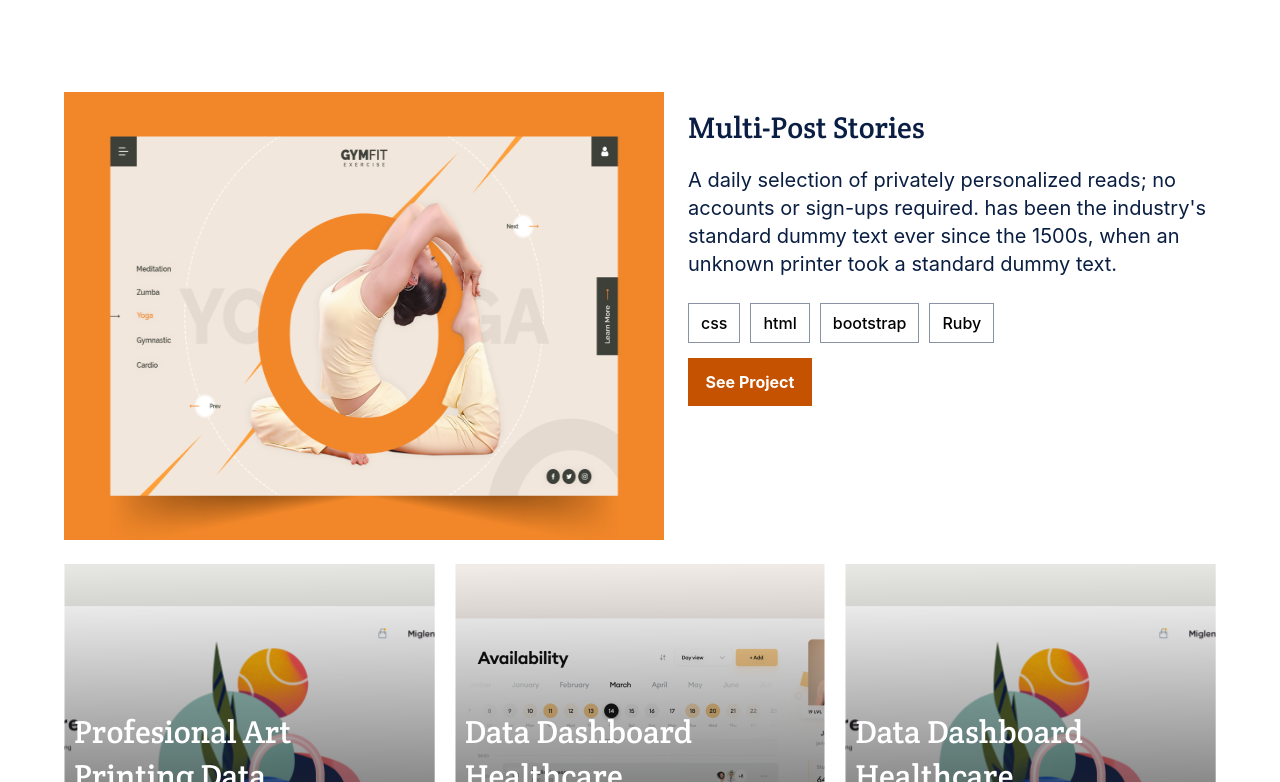
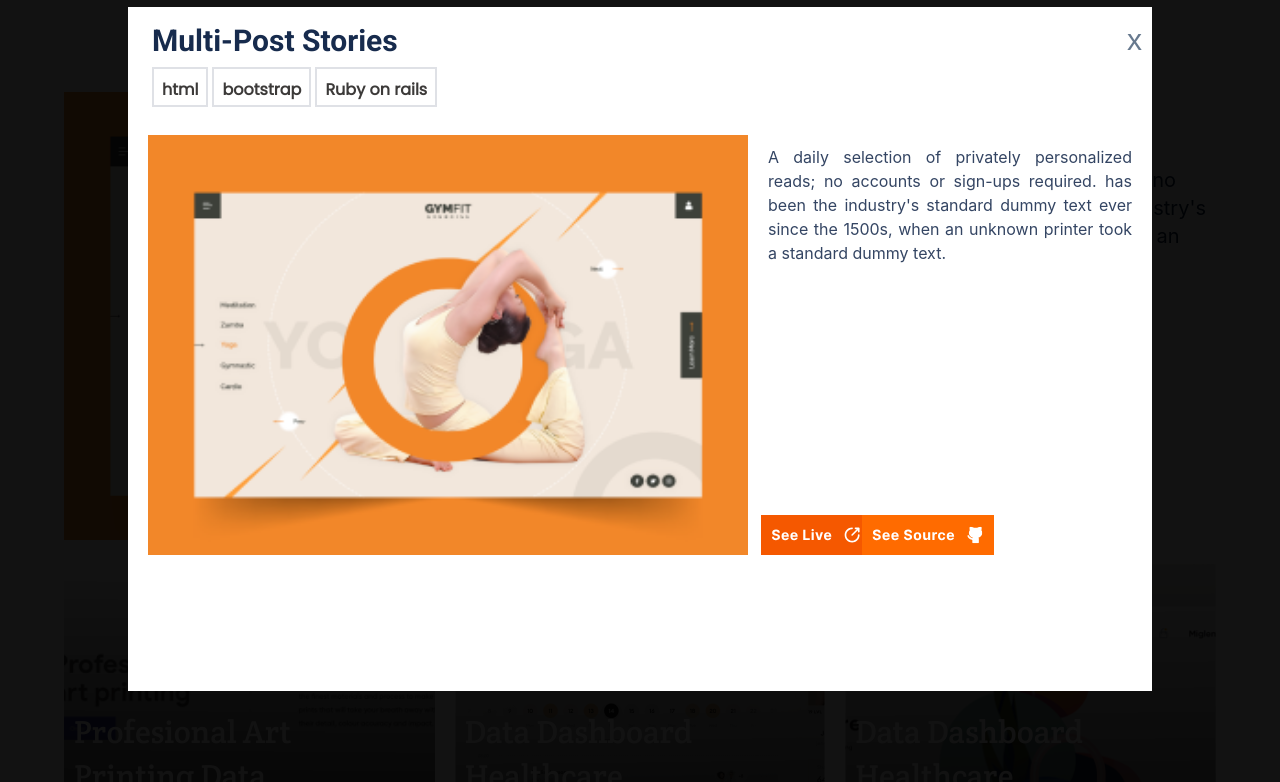
Before and after one commit to brightbrain20/my-portfolio, a website with bundled scripts: page index.html in a window 1280 px wide. Both pictures are taken after a click on the link "See Project". Shown: the part 845-1627 px from the top of the page. Built offline with nearby package versions, Linux system fonts and the light colour scheme; a web font is replaced by a local one.

Commit message:
create popup

```diff
--- a/index.html
+++ b/index.html
@@ -86,17 +86,19 @@
       </div>
     </div>
   </section>
-  <section  id="about" class="About-myself">
+  <section id="about" class="About-myself">
     <div class="Recent-work">
       <div class="Recent">My Recent Works</div>
-      <div class="hr"> <hr></div>
+      <div class="hr">
+        <hr>
+      </div>
     </div>
     <div class="Multi-Post-container">
       <div class="about-img">
-        <img src="./Images/Img Placeholder.png"  alt="img">
+        <img src="./Images/Img Placeholder.png" alt="">
       </div>
       <div class="desktop">
-        <img src="./Images/Img Placeholder (2).png" class="img-about"  alt="img">
+        <img src="./Images/Img Placeholder (2).png" class="img-about" alt="">
       </div>
       <div class="Multi">
         <p class="Multi-Post-Heading">
@@ -121,13 +123,13 @@
             Ruby
           </li>
         </ul>
-        <a href="#1" class="Multi-Post-project button">See Project</a>
+        <a href="#1" id="one"  class="Multi-Post-project cards button">See Project</a>
       </div>
     </div>
   </section>
   <section class="work-container">
     <div class="art-container">
-      <div class="heading flex3">
+      <div class="heading">
         <div class="heading-body">
           <p class="profesional-Art-heading">
             Profesional Art Printing Data
@@ -144,7 +146,7 @@
             <li class="profesional-Art-li">Ruby</li>
           </ul>
         </div>
-        <div class="heading-btn"><a href="#2" class="profesional-Art-btm  button">See Project</a></div>
+        <div class="heading-btn"><a href="#2" id="two" class="profesional-Art-btm cards button">See Project</a></div>
       </div>
       <div class="heading flex2">
         <div class="heading-body">
@@ -164,7 +166,7 @@
           </ul>
         </div>
         <div class="heading-btn">
-          <a href="#2" class="profesional-Art-btm  button">See Project</a>
+          <a href="#2" id="three" class="profesional-Art-btm cards button">See Project</a>
         </div>
       </div>
       <div class="heading flex3">
@@ -184,12 +186,11 @@
             <li class="profesional-Art-li">Ruby</li>
           </ul>
         </div>
-        <div class="heading-btn"><a href="#2" class="profesional-Art-btm  button">See Project</a></div>
-
+        <div class="heading-btn"><a href="#2" id="four" class="profesional-Art-btm cards  button">See Project</a></div>
       </div>
     </div>
     <div class="art-container">
-      <div class="heading flex2">
+      <div class="heading">
         <div class="heading-body">
           <p class="profesional-Art-heading">
             Profesional Art Printing Data
@@ -206,8 +207,7 @@
             <li class="profesional-Art-li">Ruby</li>
           </ul>
         </div>
-       <div class="heading-btn"><a href="#2" class="profesional-Art-btm  button">See Project</a></div>
-
+        <div class="heading-btn"><a href="#2" id="five" class="profesional-Art-btm cards  button">See Project</a></div>
       </div>
       <div class="heading flex2">
         <div class="heading-body">
@@ -227,7 +227,7 @@
           </ul>
         </div>
         <div class="heading-btn">
-          <a href="#2" class="profesional-Art-btm  button">See Project</a>
+          <a href="#2" id="six" class="profesional-Art-btm cards  button">See Project</a>
         </div>
       </div>
       <div class="heading flex3">
@@ -247,11 +247,11 @@
             <li class="profesional-Art-li">Ruby</li>
           </ul>
         </div>
-        <div class="heading-btn"><a href="#2" class="profesional-Art-btm  button">See Project</a></div>
+        <div class="heading-btn"><a href="#2" id="seven" class="profesional-Art-btm cards  button">See Project</a></div>
       </div>
     </div>
   </section>
-  <section class="about" id="About-me">
+  <section class="about">
     <div class="about-me-footer">
       <div class="about-me-container">
         <h2 id="about-me">About me</h2>
@@ -260,13 +260,13 @@
           feature or website Look through some of my work and experience!
           If you like what you see and have a project you need coded, don’t hestiate to contact me.
         </p>
-        <a href="#8" class="footer-btm button">Get My Resume</a>
+        <a href="#8"  class="footer-btm button ">Get My Resume</a>
       </div>
       <div class="footer-img">
-        <img src="./Images/illustration-about-me-mobile.png" alt="img">
+        <img src="/Images/illustration-about-me-mobile.png" alt="">
       </div>
       <div class="about-me-deskstop">
-        <img class="about-me-deskstop-img" src="./Images/illustration-about me@2x.png" alt="img">
+        <img class="about-me-deskstop-img" src="./Images/illustration-about me@2x.png" alt="">
       </div>
     </div>
     <div class="footer-hr"> </div>
@@ -320,41 +320,44 @@
           <small id="error"></small>
         </form>
       </div>
+
     </div>
     <div class="footer-line"></div>
     <div class="footer-icon">
-    <ul >
+      <ul>
         <li class="icon">
-       <a href="https://github.com/brightbrain20" aria-label="Visit my github page">
+          <a href="https://github.com/brightbrain20">
             <i class="fa-brands git  footer-icon fa-github"></i>
           </a>
         </li>
         <li class="icon">
-       <a href="https://www.linkedin.com/in/bright-ezeamaka-752837237/" aria-label="Visit my linkedin page">
+          <a href="https://www.linkedin.com/in/bright-ezeamaka-752837237/">
             <i class="fa-brands footer-icon fa-linkedin-in"></i>
           </a>
         </li>
         <li class="icon">
-       <a href="#" aria-label="visit my angellist page ">
-         <i class="fa-brands footer-icon fa-angellist" ></i>
+          <a href="#">
+            <i class="fa-brands footer-icon fa-angellist"></i>
           </a>
         </li>
         <li class="icon">
-       <a href="https://twitter.com/BrightEzeamaka" aria-label="Visit my twitter page">
+          <a href="https://twitter.com/BrightEzeamaka">
             <i class="fa-brands footer-icon fa-twitter"></i>
           </a>
         </li>
         <li class="icon">
-       <a href="#1" aria-label="Visit my # page">
+          <a href="#1">
             <i class="fa-solid footer-icon fa-m"></i>
           </a>
         </li>
       </ul>
     </div>
+
+    <div class="popup">
+    </div>
     <div class="footerLine"></div>
   </footer>
 
-
-  <script src="./index.js"></script>
+  <script src="./index.js" type="module"></script>
 </body>
 </html>
--- a/index.js
+++ b/index.js
@@ -1,7 +1,10 @@
+import Data from './module/data.js';
+
 const mobileNavBtn = document.querySelector('.dropdown-img');
 const removeBtn = document.querySelector('.remove-btn');
 const mobileNav = document.querySelector('#mobile-navigation');
 const mobileNavLinks = document.querySelectorAll('.mobile-item');
+const popupContainer = document.querySelector('.popup');
 
 const navToggle = () => {
   mobileNav.classList.toggle('active');
@@ -14,3 +17,59 @@ removeBtn.addEventListener('click', navToggle);
 mobileNavLinks.forEach((link) => {
   link.addEventListener('click', navToggle);
 });
+
+const displayPopup = (id) => {
+  Data.forEach((data) => {
+    const dataId = data.id;
+    if (dataId === id) {
+      popupContainer.innerHTML = `
+        <div class="popup2">
+        <div class="multi-container">
+
+            <h2>${data.title}</h2>
+
+          <div class="exit">x</div>
+        </div>
+        <ul class="language">
+          <li >html</li>
+          <li>bootstrap</li>
+          <li>Ruby on rails</li>
+        </ul>
+        <div class="content-container">
+          <div class="img">
+            <img src="${data.featured_image.image}" alt="img">
+          </div>
+          <div class="popup-body">
+            <p> ${data.description}</p>
+            <ul>
+              <li class="link-img">
+                <a href="">
+                  <img src="./Images/Enable 1.svg"  alt="img">
+                </a>
+              </li>
+              <li class="link-img ">
+                <a href="">
+                  <img src="./Images/Enable.svg" class="btn2" alt="img">
+                </a>
+              </li>
+            </ul>
+          </div>
+        </div>
+
+      </div>
+        `;
+    }
+  });
+};
+
+const cardBtn = document.querySelectorAll('.cards');
+cardBtn.forEach((btn) => {
+  btn.addEventListener('click', () => {
+    const btnId = btn.getAttribute('id');
+    displayPopup(btnId);
+    const closePopupBtn = document.querySelector('.exit');
+    closePopupBtn.addEventListener('click', () => {
+      popupContainer.innerHTML = '';
+    });
+  });
+});
--- /dev/null
+++ b/module/data.js
@@ -0,0 +1,145 @@
+/* eslint-disable */
+const Data = [
+    {
+      id: 'one',
+      title: 'Multi-Post Stories',
+      description:
+        "A daily selection of privately personalized reads; no accounts or sign-ups required. has been the industry's standard dummy text ever since the 1500s, when an unknown printer took a standard dummy text.",
+      featured_image: {
+        image: './Images/Img Placeholder.png',
+      },
+      technologies: [
+        'css',
+        'html',
+        'bootstrap',
+        'Ruby',
+      ],
+      links: {
+        live: '#',
+        source_code: '#',
+      },
+    },
+    {
+      id: 'two',
+      title: 'Profesional Art Printing Data',
+      description:
+        "A daily selection of privately personalized reads; no accounts or sign-ups required. has been the industry's standard dummy text ever since the 1500s, when an unknown printer took a standard dummy text.",
+      description1:
+        "A daily selection of privately personalized reads; no accounts or sign-ups required. has been the industry's standard",
+      featured_image: {
+        image: './Images/Img\ Placeholder\ \(1\).png',
+      },
+      technologies: [
+        'html',
+        'bootstrap',
+        'Ruby',
+      ],
+      links: {
+        live: '#',
+        source_code: '#',
+      },
+    },
+    {
+      id: 'three',
+      title: 'Data Dashboard Healthcare',
+      description:
+        "A daily selection of privately personalized reads; no accounts or sign-ups required. has been the industry's standard dummy text ever since the 1500s, when an unknown printer took a standard dummy text.",
+      description1:
+        "A daily selection of privately personalized reads; no accounts or sign-ups required. has been the industry's standard",
+      featured_image: {
+        image: './Images/Img Placeholder (4).png',
+      },
+      technologies: [
+        'html',
+        'bootstrap',
+        'Ruby',
+      ],
+      links: {
+        live: '#',
+        source_code: '#',
+      },
+    },
+    {
+      id: 'four',
+      title: 'Data Dashboard Healthcare',
+      description:
+        "A daily selection of privately personalized reads; no accounts or sign-ups required. has been the industry's standard dummy text ever since the 1500s, when an unknown printer took a standard dummy text.",
+      description1:
+        "A daily selection of privately personalized reads; no accounts or sign-ups required. has been the industry's standard",
+      featured_image: {
+        image: './Images/Img Placeholder (4).png',
+      },
+      technologies: [
+        'html',
+        'bootstrap',
+        'Ruby',
+      ],
+      links: {
+        live: '#',
+        source_code: '#',
+      },
+    },
+    {
+      id: 'five',
+      title: 'Profesional Art Printing Data',
+      description:
+        "A daily selection of privately personalized reads; no accounts or sign-ups required. has been the industry's standard dummy text ever since the 1500s, when an unknown printer took a standard dummy text.",
+      description1:
+        "A daily selection of privately personalized reads; no accounts or sign-ups required. has been the industry's standard",
+      featured_image: {
+        image: './Images/Img\ Placeholder\ \(1\).png',
+
+      },
+      technologies: [
+        'html',
+        'bootstrap',
+        'Ruby',
+      ],
+      links: {
+        live: '#',
+        source_code: '#',
+      },
+    },
+    {
+      id: 'six',
+      title: 'Data Dashboard Healthcare',
+      description:
+        "A daily selection of privately personalized reads; no accounts or sign-ups required. has been the industry's standard dummy text ever since the 1500s, when an unknown printer took a standard dummy text.",
+      description1:
+        "A daily selection of privately personalized reads; no accounts or sign-ups required. has been the industry's standard",
+      featured_image: {
+        image: './Images/Img Placeholder (4).png',
+      },
+      technologies: [
+        'html',
+        'bootstrap',
+        'Ruby',
+      ],
+      links: {
+        live: '#',
+        source_code: '#',
+      },
+    },
+    {
+      id: 'seven',
+      title: 'Data Dashboard Healthcare',
+      description:
+        "A daily selection of privately personalized reads; no accounts or sign-ups required. has been the industry's standard dummy text ever since the 1500s, when an unknown printer took a standard dummy text.",
+      description1:
+        "A daily selection of privately personalized reads; no accounts or sign-ups required. has been the industry's standard",
+      featured_image: {
+        image: './Images/Img Placeholder (4).png',
+      },
+      technologies: [
+        'html',
+        'bootstrap',
+        'Ruby',
+      ],
+      links: {
+        live: '#',
+        source_code: '#',
+      },
+    },
+  ];
+
+  export default Data;
--- a/styles.css
+++ b/styles.css
@@ -400,6 +400,112 @@ h2 {
   color: #5b5957;
 }
 
+/* .....popup section...... */
+.popup {
+  position: fixed;
+  top: 0;
+  background-color: rgba(0, 0, 0, 0.93);
+  height: 100%;
+}
+
+.popup2 {
+  width: 90%;
+  margin: auto;
+  margin-top: 25px;
+  background-color: #fff;
+  height: 90%;
+  overflow: hidden;
+  padding-bottom: 20px;
+}
+
+.popup2 .multi-container {
+  display: flex;
+  padding-top: 16px;
+  padding-right: 10px;
+}
+
+.multi-container h2 {
+  font-family: 'Roboto', sans-serif;
+  color: #172b4d;
+  font-size: 30px;
+  margin-top: 0;
+  padding-top: 0;
+  font-weight: 700;
+  line-height: 35px;
+}
+
+.exit {
+  color: #67798e;
+  font-size: 30px;
+  font-family: sans-serif, serif;
+}
+
+.exit:hover {
+  color: red;
+  cursor: pointer;
+}
+
+.popup2 .language {
+  width: 90%;
+  margin: auto;
+  gap: 2px;
+  justify-content: left;
+  margin-bottom: 20px;
+}
+
+.popup2 .language li {
+  border: 2px solid #dfe1e6;
+  font-family: 'Poppins', sans-serif;
+  font-style: normal;
+  font-weight: 600;
+  padding: 8px;
+  color: #3c3a39;
+}
+
+.popup2 img {
+  width: 300px;
+  padding-left: 20px;
+}
+
+.popup2 .img img {
+  height: 210px;
+}
+
+.popup-body ul {
+  width: 75%;
+  margin-left: 23px;
+}
+
+.popup2 p {
+  color: #344563;
+  font-family: 'Inter', sans-serif;
+  font-style: normal;
+  font-weight: 400;
+  font-size: 16px;
+  line-height: 24px;
+  padding: 0 20px;
+  text-align: justify;
+}
+
+.popup2 p ul {
+  margin-top: 0;
+  padding-top: 0;
+}
+
+.popup2 .link-img {
+  width: 100px;
+  border: none;
+}
+
+.popup2 .link-img .btn2 {
+  width: 150px;
+  padding-right: 10px;
+}
+
+.popup2 .link-img:hover {
+  cursor: pointer;
+}
+
 /* .......footer section........... */
 .footer-section {
   text-align: center;
@@ -745,6 +851,91 @@ textarea {
     padding-top: 0;
   }
 
+  /* ......desktop popup..... */
+  .popup2 {
+    width: 80%;
+    height: 83%;
+  }
+
+  .popup2 .multi-container {
+    justify-content: space-between;
+    padding-bottom: 10px;
+
+    /* margin-top: 30px; */
+  }
+
+  .multi-container h2 {
+    height: 0;
+  }
+
+  .language {
+    width: 100%;
+    justify-content: flex-start;
+    margin-left: 20px;
+    height: 40px;
+    margin-bottom: 30px;
+    gap: 8px;
+  }
+
+  .popup2 .language {
+    width: 100%;
+    margin: 0;
+    margin-left: 24px;
+    gap: 4px;
+  }
+
+  .content-container {
+    display: flex;
+    margin-top: 28px;
+  }
+
+  .popup-body {
+    position: relative;
+  }
+
+  .popup-body ul {
+    width: 34%;
+    position: absolute;
+    bottom: 0;
+    margin-left: 0;
+    justify-content: flex-start;
+  }
+
+  .popup-body ul li {
+    width: 10px;
+  }
+
+  .popup2 img {
+    width: 600px;
+    height: 369px;
+  }
+
+  .popup2 .img img {
+    height: 420px;
+  }
+
+  .popup2 p {
+    line-height: 1.5;
+    font-size: 16px;
+  }
+
+  .popup2 p ul {
+    margin-top: 0;
+    padding-top: 0;
+  }
+
+  .popup2 .link-img {
+    width: 85%;
+    border: none;
+    margin-bottom: 0;
+    padding-bottom: 4px;
+  }
+
+  .popup2 .link-img img {
+    height: 40px;
+    margin-bottom: 0;
+  }
+
   /* ...........footer-section............. */
   .footer-section {
     display: flex;
```
Lines whose indentation alone changed are shown as unchanged.
